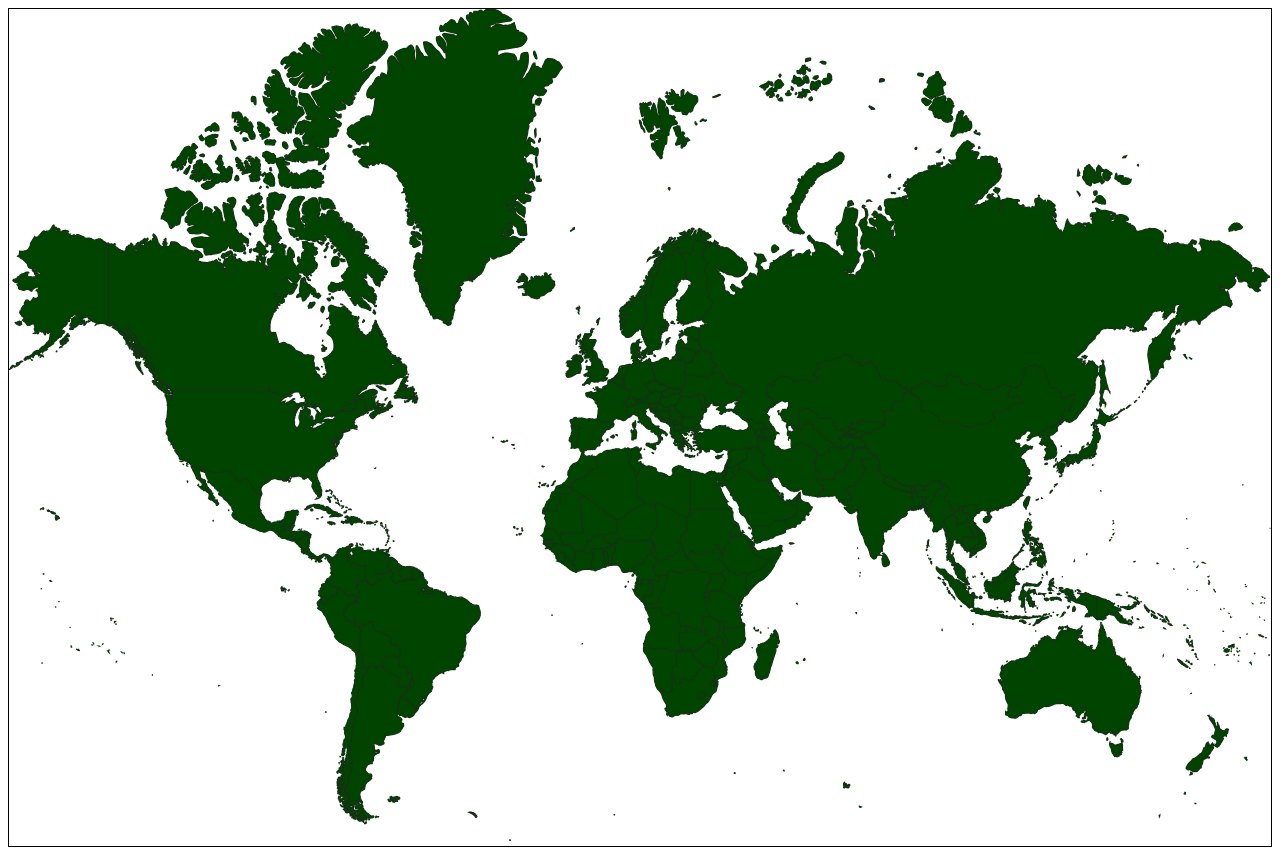
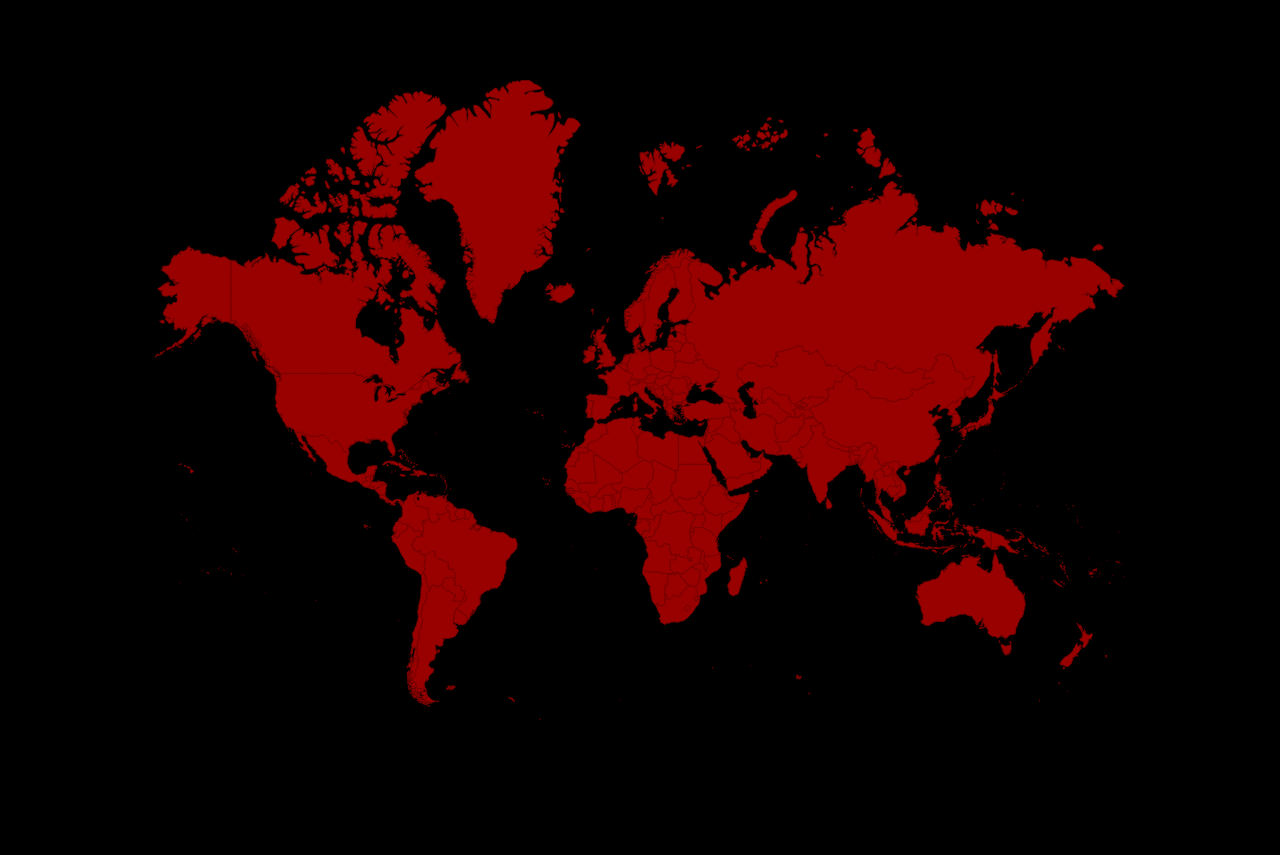
Before and after one commit to SylvanSerenity/world-map, an Angular app: page / in a window 1280 px wide. After the commit the page ends 800 px from the top, so only its background shows below. Built offline with nearby package versions, Linux system fonts and the light colour scheme.

Commit message:
Basic app component

```diff
--- a/src/app/app.component.css
+++ b/src/app/app.component.css
@@ -1,16 +1,6 @@
-* {
-  font-family:'Courier New', Courier, monospace
-}
-
-body {
-  background-color: #004;
-  margin: 0;
-  top: 0;
-}
-
 path {
-  stroke: #131;
-  fill: #040
+  fill: var(--dark-land-color);
+  stroke: var(--dark-highlight-color);
 }
 
 svg {
@@ -19,15 +9,14 @@ svg {
 }
 
 .content {
-  width: 100%;
-  height: 100%;
+  width: 100vw;
+  height: 100vh;
   display: flex;
   align-items: center;
   justify-content: center;
 }
 
 #map {
-  width: 100%;
-  height: 100%;
-  border: 1px solid black;
+  width: 80%;
+  height: 80%;
 }
--- a/src/app/app.component.html
+++ b/src/app/app.component.html
@@ -1,5 +1,4 @@
 <main class="main">
-  <link rel="stylesheet" href="app.component.css">
   <div class="content">
     <div id="map">
       <svg xmlns="http://www.w3.org/2000/svg" viewBox="0 0 1010 666" aria-label="World Map">
@@ -263,4 +262,3 @@
     </div>
   </div>
 </main>
-<router-outlet />
--- a/src/app/app.component.ts
+++ b/src/app/app.component.ts
@@ -1,13 +1,10 @@
 import { Component } from '@angular/core';
-import { RouterOutlet } from '@angular/router';
 
 @Component({
   selector: 'app-root',
   standalone: true,
-  imports: [RouterOutlet],
+  imports: [],
   templateUrl: './app.component.html',
   styleUrl: './app.component.css'
 })
-export class AppComponent {
-  title = 'world-map';
-}
+export class AppComponent {}
--- a/src/app/app.config.ts
+++ /dev/null
@@ -1,8 +0,0 @@
-import { ApplicationConfig, provideZoneChangeDetection } from '@angular/core';
-import { provideRouter } from '@angular/router';
-
-import { routes } from './app.routes';
-
-export const appConfig: ApplicationConfig = {
-  providers: [provideZoneChangeDetection({ eventCoalescing: true }), provideRouter(routes)]
-};
--- a/src/app/app.routes.ts
+++ /dev/null
@@ -1,3 +0,0 @@
-import { Routes } from '@angular/router';
-
-export const routes: Routes = [];
--- a/src/index.html
+++ b/src/index.html
@@ -2,10 +2,10 @@
 <html lang="en">
 <head>
   <meta charset="utf-8">
-  <title>WorldMap</title>
+  <title>World Map</title>
   <base href="/">
   <meta name="viewport" content="width=device-width, initial-scale=1">
-  <link rel="icon" type="image/x-icon" href="favicon.ico">
+  <!-- link rel="icon" type="image/x-icon" href="favicon.ico" -->
 </head>
 <body>
   <app-root></app-root>
--- a/src/main.ts
+++ b/src/main.ts
@@ -1,6 +1,4 @@
 import { bootstrapApplication } from '@angular/platform-browser';
-import { appConfig } from './app/app.config';
 import { AppComponent } from './app/app.component';
 
-bootstrapApplication(AppComponent, appConfig)
-  .catch((err) => console.error(err));
+bootstrapApplication(AppComponent).catch((err) => console.error(err));
--- a/src/styles.css
+++ b/src/styles.css
@@ -1 +1,20 @@
 /* You can add global styles to this file, and also import other style files */
+:root {
+	--world-ocean-color: #006;
+	--world-land-color: #060;
+	--world-highlight-color: #252;
+	--dark-ocean-color: #000;
+	--dark-land-color: #900;
+	--dark-highlight-color: #700;
+}
+
+* {
+  font-family:'Courier New', Courier, monospace;
+  top: 0;
+}
+
+body {
+  background-color: var(--dark-ocean-color);
+  margin: 0;
+  min-height: 100vh;
+}
--- a/tsconfig.json
+++ b/tsconfig.json
@@ -22,7 +22,8 @@
     "lib": [
       "ES2022",
       "dom"
-    ]
+    ],
+    "forceConsistentCasingInFileNames": true
   },
   "angularCompilerOptions": {
     "enableI18nLegacyMessageIdFormat": false,
```
Also changed, not shown: 2 other files (tests, documents, lock files or other folders).
